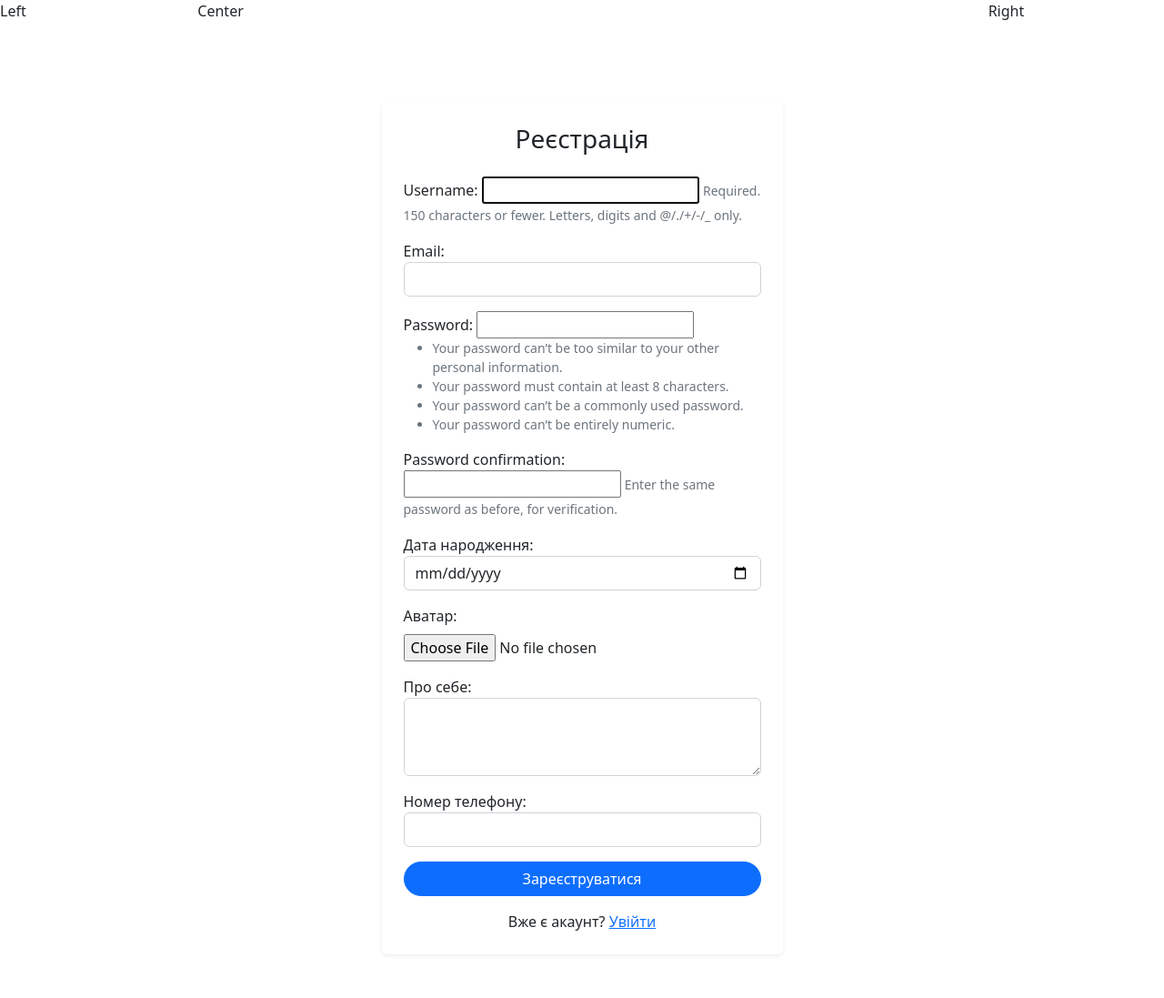
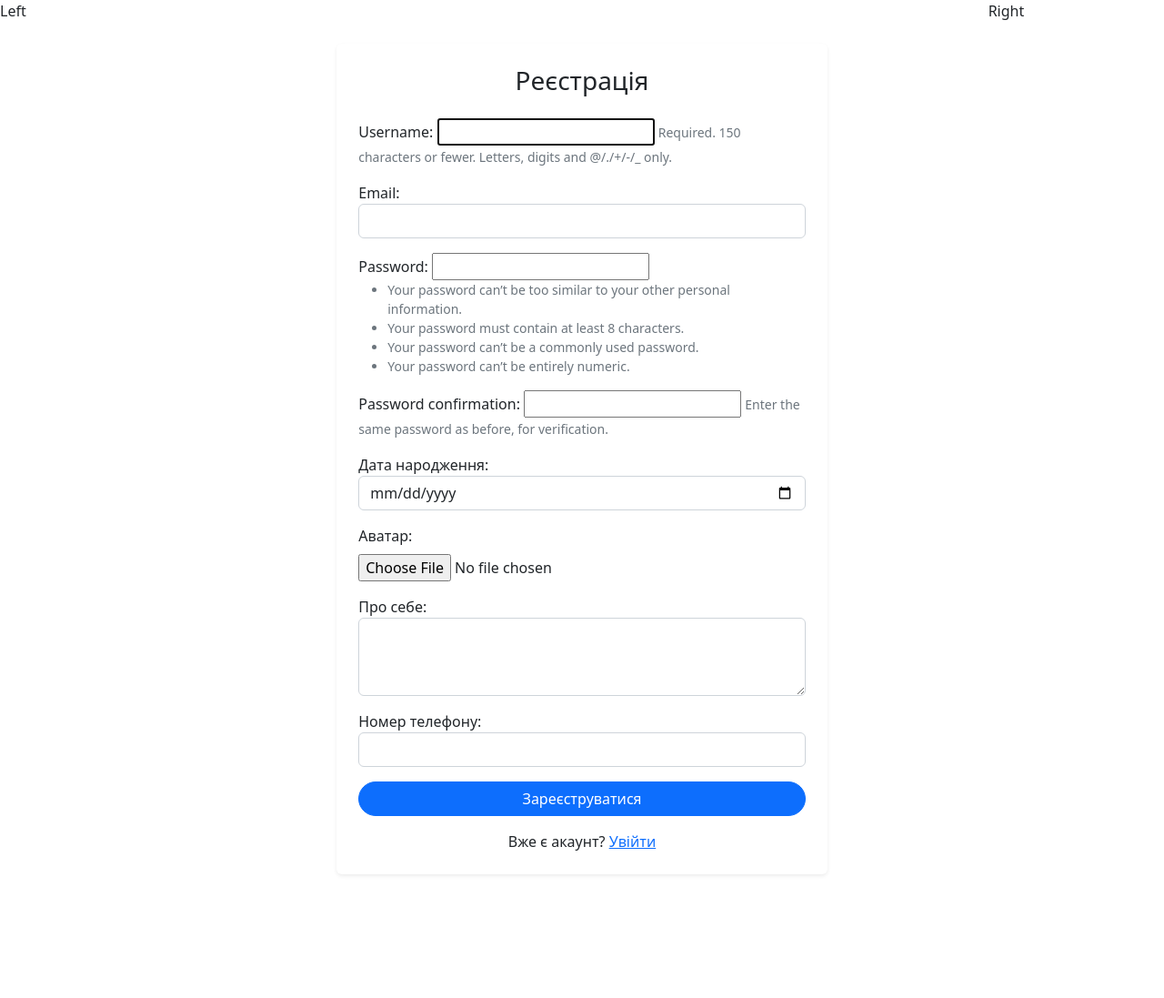
Before and after one commit to boss59842009/Group-portal-project, a Django app: page /auth_system/register/ in a window 1280 px wide. Shown: the part 56-1153 px from the top of the page at 91% size. After the commit the page ends 1018 px from the top, so only its background shows below. Run offline with Django 4.2, Linux system fonts and the light colour scheme.

Commit message:
fixed my templates

```diff
--- a/templates/auth_system/login.html
+++ b/templates/auth_system/login.html
@@ -4,7 +4,7 @@
 
 {% block content %}
 <div class="row justify-content-center mt-5">
-    <div class="col-md-6 col-lg-4">
+    <div class="col-12 col-md-10 col-lg-8"">
         <div class="card shadow-sm">
             <div class="card-body">
                 <h3 class="card-title mb-4 text-center">Вхід</h3>
--- a/templates/auth_system/register.html
+++ b/templates/auth_system/register.html
@@ -5,7 +5,7 @@
 {% block content %}
 <div class="container py-5">
     <div class="row justify-content-center">
-        <div class="col-md-6 col-lg-5">
+        <div class="col-12 col-md-10 col-lg-8">
             <div class="card shadow-sm border-0">
                 <div class="card-body p-4">
                     <h3 class="card-title mb-4 text-center">Реєстрація</h3>
--- a/templates/base.html
+++ b/templates/base.html
@@ -78,16 +78,15 @@
         <p>Left</p>
     </div>
     <div class="col-8">
-        <p>Center</p>
+         {% block content %}
+         {% endblock %}
     </div>
     <div class="col">
         <p>Right</p>
     </div>
 </div>
 
-<div class="container mt-4">
-    {% block content %}{% endblock %}
-</div>
+
 
 <footer></footer>
 <script src="https://cdn.jsdelivr.net/npm/bootstrap@5.2.3/dist/js/bootstrap.bundle.min.js"
```
